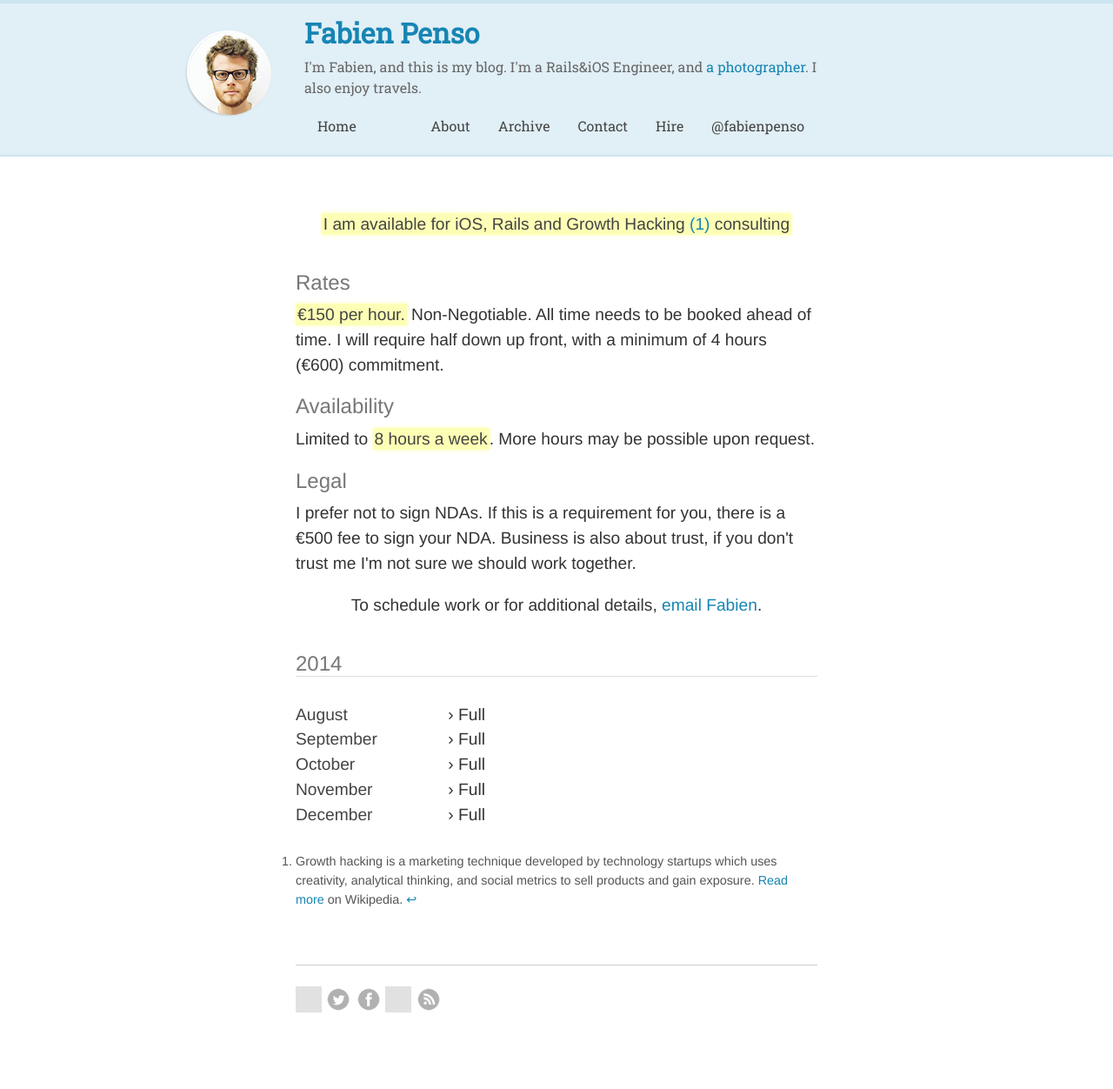
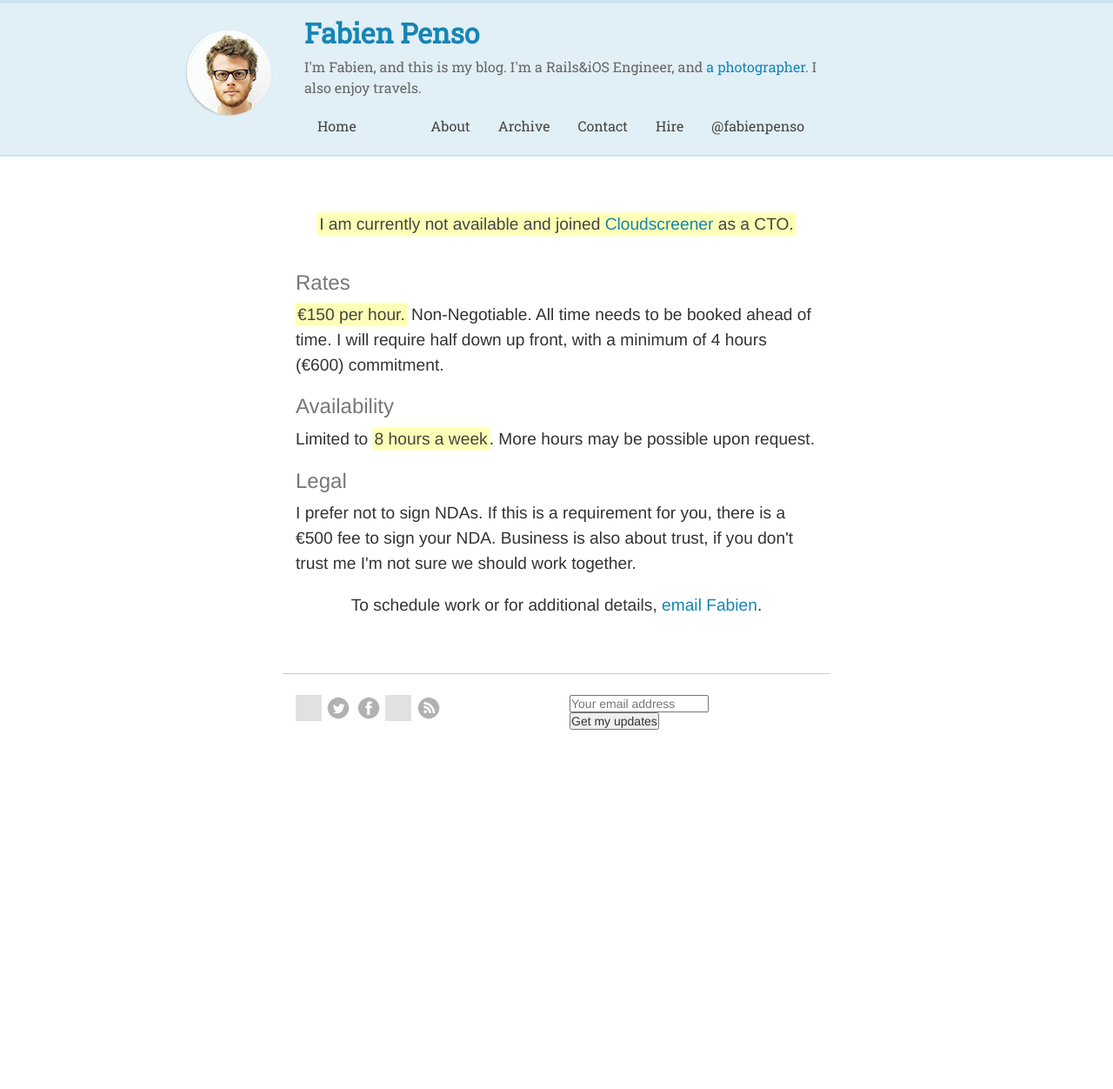
Before and after one commit to nlp-yang/blog.penso.info, a Jekyll site: the page built from hire.html, in a window 1280 px wide. Shown: the whole page at 87% size. Built offline with Jekyll 4.4.1, drawn with Linux system fonts in a browser that asks for light colours; nearby versions of some CDN libraries; comment, search, counter and statistics services are not loaded; after the commit the page ends 927 px from its top, so only the background shows below that; grey boxes are pictures that could not be loaded.

```diff
--- a/_layouts/default.html
+++ b/_layouts/default.html
@@ -45,6 +45,7 @@
 		{% if page.description %}
 		<meta content="{{ page.description | escape }}" property="og:description" />
 		<meta property="twitter:description" content="{{ page.description | escape }}" />
+		<meta content="{{ page.description | escape }}" property="description" />
 		{% elsif page.content %}
 		<meta content="{{ page.content | strip_html | truncate: 300 | strip_newlines_with_space | escape }}" property="og:description" />
 		<meta property="twitter:description" content="{{ page.content | strip_html | truncate: 200 | | strip_newlines_with_space | escape }}" />
@@ -133,12 +134,41 @@
 				{{ content }}
 			</div>
 
-			<div class="social_icons">
-				<a href="http://github.com/penso" title="Github"><img src="/img/github-icon.png" width="30" height="30" alt="Github"/></a>
-				<a href="http://twitter.com/fabienpenso" title="Twitter"><img src="/img/twitter-icon.png" width="30" height="30" alt="Twitter"/></a>
-				<a href="http://www.facebook.com/fabienpenso" title="Facebook"><img src="/img/facebook-icon.png" width="30" height="30" alt="Facebook"/></a>
-				<a href="http://www.linkedin.com/in/fabienpenso" title="LinkedIn"><img src="/img/linkedin-icon.png" width="30" height="30" alt="LinkedIn"/></a>
-				<a href="/atom.xml"><img src="/img/rss-icon.png" width="30" height="30" alt="RSS"/></a>
+			<div class="row social_icons">
+				<div class="col-md-6">
+					<a href="http://github.com/penso" title="Github"><img src="/img/github-icon.png" width="30" height="30" alt="Github"/></a>
+					<a href="http://twitter.com/fabienpenso" title="Twitter"><img src="/img/twitter-icon.png" width="30" height="30" alt="Twitter"/></a>
+					<a href="http://www.facebook.com/fabienpenso" title="Facebook"><img src="/img/facebook-icon.png" width="30" height="30" alt="Facebook"/></a>
+					<a href="http://www.linkedin.com/in/fabienpenso" title="LinkedIn"><img src="/img/linkedin-icon.png" width="30" height="30" alt="LinkedIn"/></a>
+					<a href="/atom.xml"><img src="/img/rss-icon.png" width="30" height="30" alt="RSS"/></a>
+				</div>
+				<div class="col-md-6">
+					<!-- Begin MailChimp Signup Form -->
+					<link href="//cdn-images.mailchimp.com/embedcode/classic-081711.css" rel="stylesheet" type="text/css">
+					<style type="text/css">
+						#mc_embed_signup{background:#fff; clear:left; font:14px Helvetica,Arial,sans-serif; }
+						/* Add your own MailChimp form style overrides in your site stylesheet or in this style block.
+						We recommend moving this block and the preceding CSS link to the HEAD of your HTML file. */
+					</style>
+					<div id="mc_embed_signup">
+						<form action="//fabienpenso.us6.list-manage.com/subscribe/post?u=26988d6b101b0274a6b9db738&amp;id=5fb1ac7619" method="post" id="mc-embedded-subscribe-form" name="mc-embedded-subscribe-form" class="validate" target="_blank" novalidate>
+							<div id="mc_embed_signup_scroll">
+
+								<div class="mc-field-group">
+									<input type="email" value="" name="EMAIL" class="required email" id="mce-EMAIL" placeholder="Your email address">
+								</div>
+								<div id="mce-responses" class="clear">
+									<div class="response" id="mce-error-response" style="display:none"></div>
+									<div class="response" id="mce-success-response" style="display:none"></div>
+								</div>    <!-- real people should not fill this in and expect good things - do not remove this or risk form bot signups-->
+								<div style="position: absolute; left: -5000px;"><input type="text" name="b_26988d6b101b0274a6b9db738_5fb1ac7619" tabindex="-1" value=""></div>
+								<div class="clear"><input type="submit" value="Get my updates" name="subscribe" id="mc-embedded-subscribe" class="button"></div>
+							</div>
+						</form>
+					</div>
+
+					<!--End mc_embed_signup-->
+				</div>
 			</div>
 
 			<script type="text/javascript">
--- a/hire.html
+++ b/hire.html
@@ -6,7 +6,7 @@
 <div class="larger">
 
 <p class="available_for_you">
-<mark>I am available for iOS, Rails and Growth Hacking <a id="fnref:1"></a><a href="#fn:1" class="footnote">(1)</a> consulting</mark>
+<mark>I am currently not available and joined <a href="http://www.cloudscreener.com">Cloudscreener</a> as a CTO.</mark>
 </p>
 
 <h3>Rates</h3>
@@ -33,7 +33,8 @@
 
 </p>
 
-<h3 class="date_title">2014</h3>
+<!--
+<h3 class="date_title">2015</h3>
 <ul class="schedule">
 	<li><time>August</time> › Full</li>
 	<li><time>September</time> › Full</li>
@@ -50,3 +51,4 @@
 			href="http://en.wikipedia.org/wiki/Growth_Hacking">Read more</a> on Wikipedia. <a
 			href="#fnref:1" class="reversefootnote">↩</a></p>
 </ol> </div>
+-->
--- a/sitemap.xml
+++ b/sitemap.xml
@@ -38,7 +38,7 @@
     <loc>{{ site.url }}{{ post.url }}</loc>
     <lastmod>{{ post.date | date_to_xmlschema }}</lastmod>
 		<changefreq>weekly</changefreq>
-		<priority>1.0</priority>
+		<priority>0.9</priority>
   </url>
   {% endfor %}
 </urlset>
```
Also changed, not shown: other parts of _layouts/default.html (+3 -0 lines), _posts/2015-03-21-improve-blog-visibility.md (renamed from _drafts/improve-blog-visibility.md, +107 -104 lines), about.html (+14 -1 lines), img/twitter_card.png (added).
